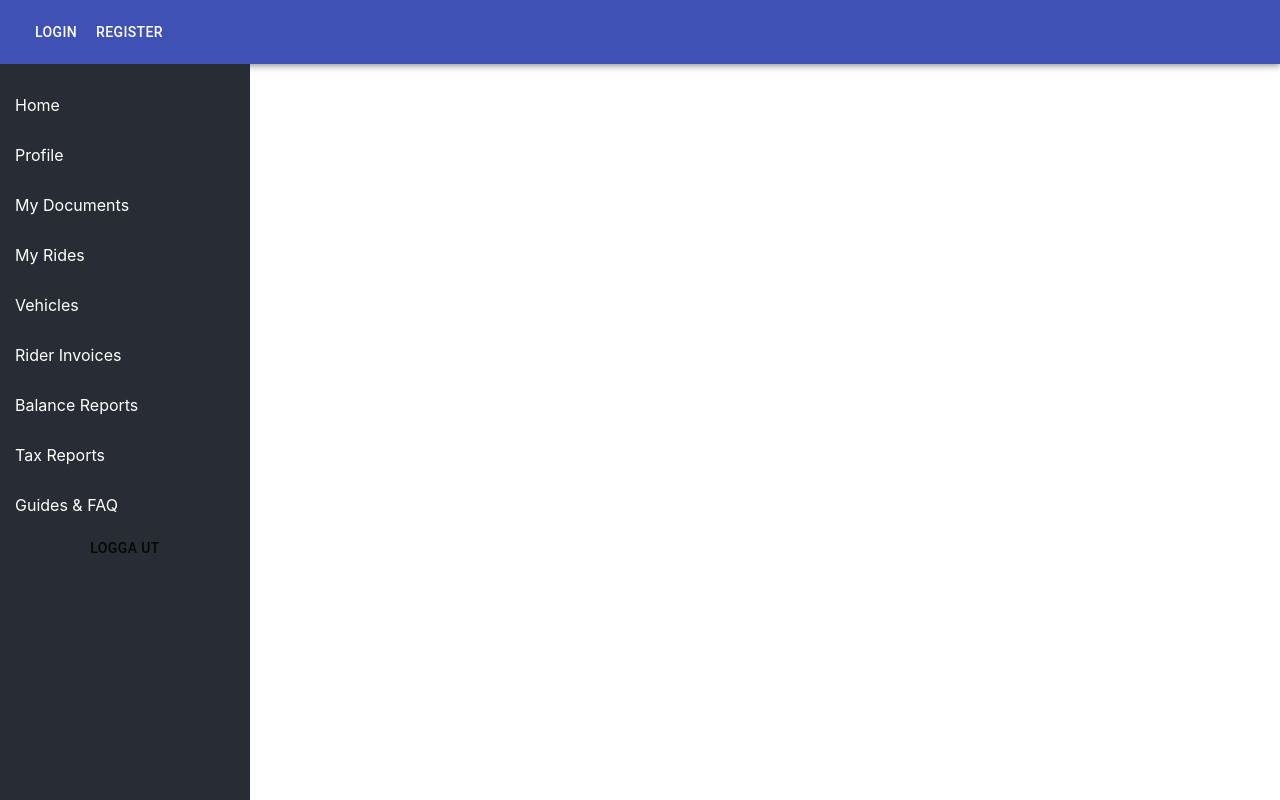
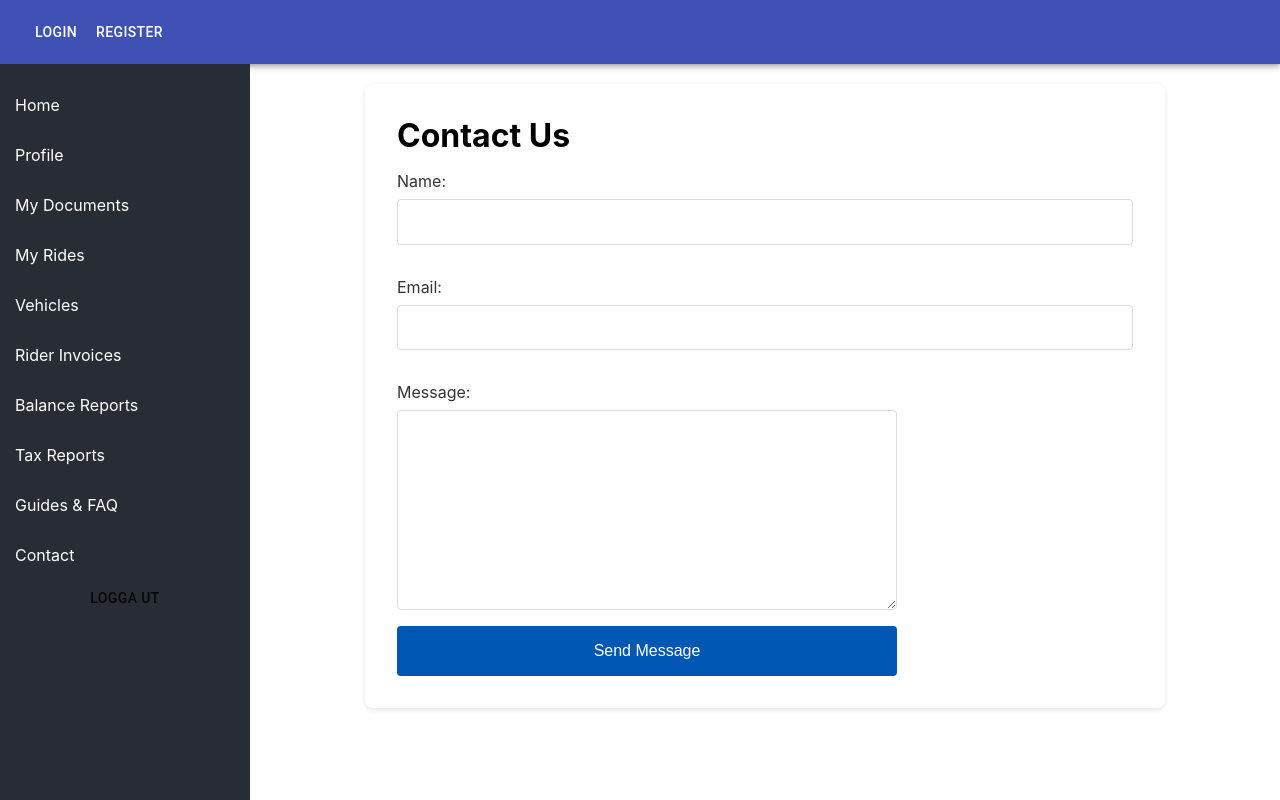
Before and after one commit to muza97/Go-Taxi-Driver.app, a React (Create React App) app in the folder go-taxi-driver.web/: page /contact in a window 1280 px wide. Built offline with nearby package versions, Linux system fonts and the light colour scheme.

Commit message:
added a contact.js file and some styling

```diff
--- a/go-taxi-driver.web/src/App.css
+++ b/go-taxi-driver.web/src/App.css
@@ -62,5 +62,69 @@
   position: absolute;
   bottom: 0;
   width: 100%;
-  background-color: #191970; /* Set the background color for the container */
+  background-color: #191970;
 }
+
+.contact-container {
+  max-width: 800px;
+  margin: auto;
+  padding: 2rem;
+  background: #fff;
+  box-shadow: 0 2px 5px rgba(0, 0, 0, 0.1);
+  border-radius: 8px;
+}
+
+.contact-form {
+  display: flex;
+  flex-direction: column;
+}
+
+.contact-form label {
+  margin-top: 1rem;
+  margin-bottom: 0.5rem;
+  font-size: 1rem;
+  color: #333;
+}
+
+.contact-form input,
+.contact-form textarea {
+  padding: 0.8rem;
+  margin-bottom: 1rem;
+  border: 1px solid #ddd;
+  border-radius: 4px;
+  font-size: 1rem;
+}
+
+.contact-form textarea {
+  height: 200px;
+  resize: vertical;
+  width: 500px;
+}
+
+.contact-form button {
+  width: 500px;
+  padding: 1rem 2rem;
+  background: #0056b3;
+  color: white;
+  border: none;
+  border-radius: 4px;
+  font-size: 16px;
+  cursor: pointer;
+  transition: background-color 0.3s ease;
+}
+
+.contact-form button:hover {
+  background: #003d82;
+}
+
+/* Responsive design */
+@media (max-width: 768px) {
+  .contact-container {
+    width: 90%;
+    padding: 1rem;
+  }
+
+  .contact-form button {
+    padding: 0.8rem 1.6rem;
+  }
+}
--- a/go-taxi-driver.web/src/App.js
+++ b/go-taxi-driver.web/src/App.js
@@ -14,6 +14,7 @@
 import TaxReports from './pages/TaxReports.js';
 import GuidesFAQ from './pages/GuidesFAQ.js';
 import Sidebar from  "./components/Sidebar.js";
+import Contact from './/pages/Contact';
 import './App.css'
 
 const App = () => {
@@ -41,6 +42,8 @@
               <Route path="/balance" element={<BalanceReports />} />
               <Route path="/tax" element={<TaxReports />} />
               <Route path="/guide" element={<GuidesFAQ />} />
+              <Route path="/contact" element={<Contact />} />
+
               </Routes>
         </div>
       </div>
--- a/go-taxi-driver.web/src/components/Sidebar.js
+++ b/go-taxi-driver.web/src/components/Sidebar.js
@@ -14,6 +14,8 @@
       <Link to="/balance">Balance Reports</Link>
       <Link to="/tax">Tax Reports</Link>
       <Link to="/guide">Guides & FAQ</Link>
+      <Link to="/contact">Contact</Link>
+
       <LogoutButton />
     </div>
   );
--- /dev/null
+++ b/go-taxi-driver.web/src/pages/Contact.js
@@ -0,0 +1,64 @@
+import React, { useState } from 'react';
+
+function Contact() {
+  const [formData, setFormData] = useState({
+    name: '',
+    email: '',
+    message: '',
+  });
+
+  const handleChange = (e) => {
+    const { name, value } = e.target;
+    setFormData(prevState => ({
+      ...prevState,
+      [name]: value
+    }));
+  };
+
+  const handleSubmit = (e) => {
+    e.preventDefault();
+    //handle the submission like to an contact email
+    console.log(formData);
+    alert('Thank you for your message!');
+  };
+
+  return (
+    <div className="contact-container">
+      <h1>Contact Us</h1>
+      <form className="contact-form" onSubmit={handleSubmit}>
+        <label htmlFor="name">Name:</label>
+        <input
+          type="text"
+          id="name"
+          name="name"
+          value={formData.name}
+          onChange={handleChange}
+          required
+        />
+
+        <label htmlFor="email">Email:</label>
+        <input
+          type="email"
+          id="email"
+          name="email"
+          value={formData.email}
+          onChange={handleChange}
+          required
+        />
+
+        <label htmlFor="message">Message:</label>
+        <textarea
+          id="message"
+          name="message"
+          value={formData.message}
+          onChange={handleChange}
+          required
+        />
+
+        <button type="submit">Send Message</button>
+      </form>
+    </div>
+  );
+}
+
+export default Contact;
```
